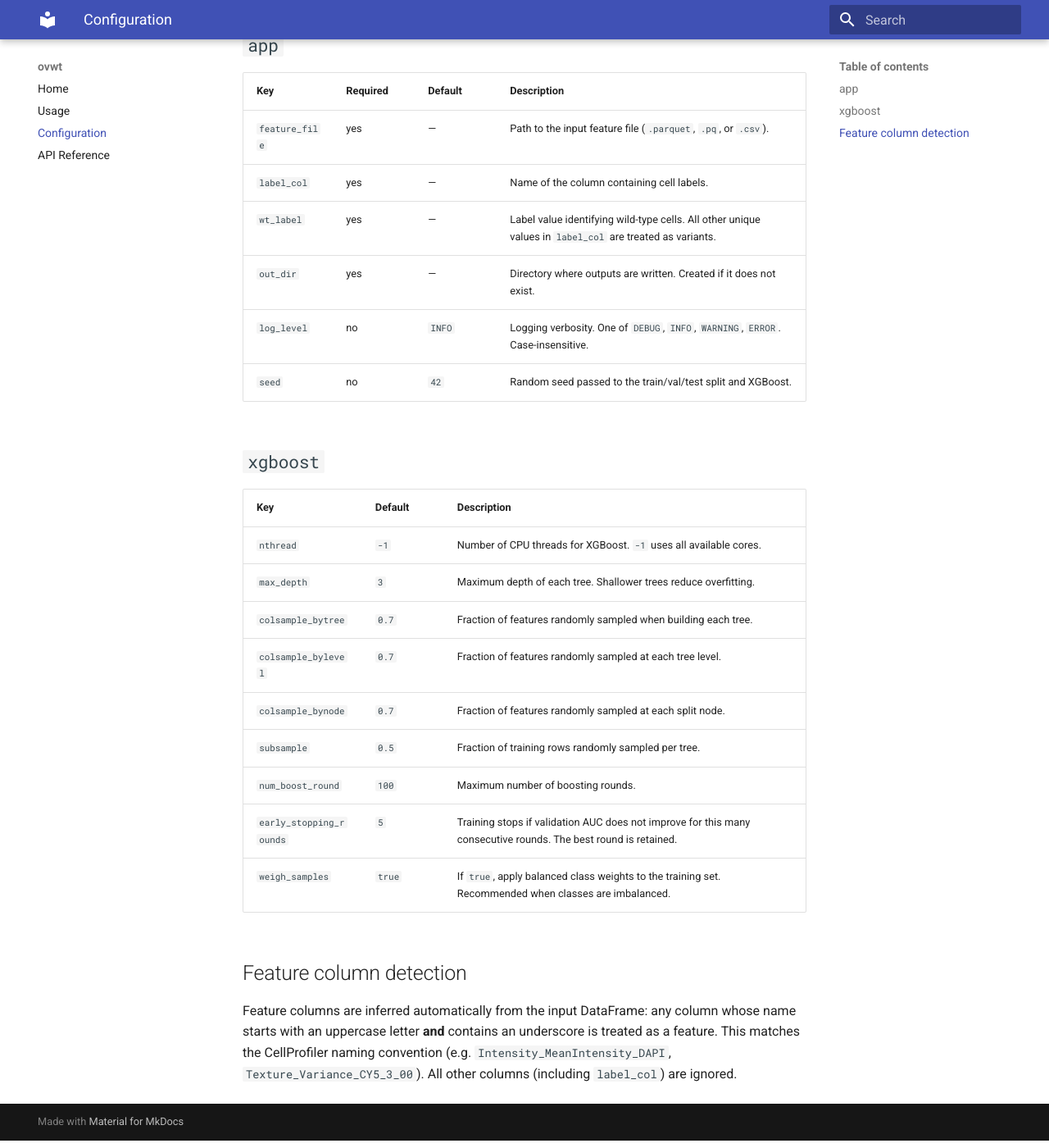
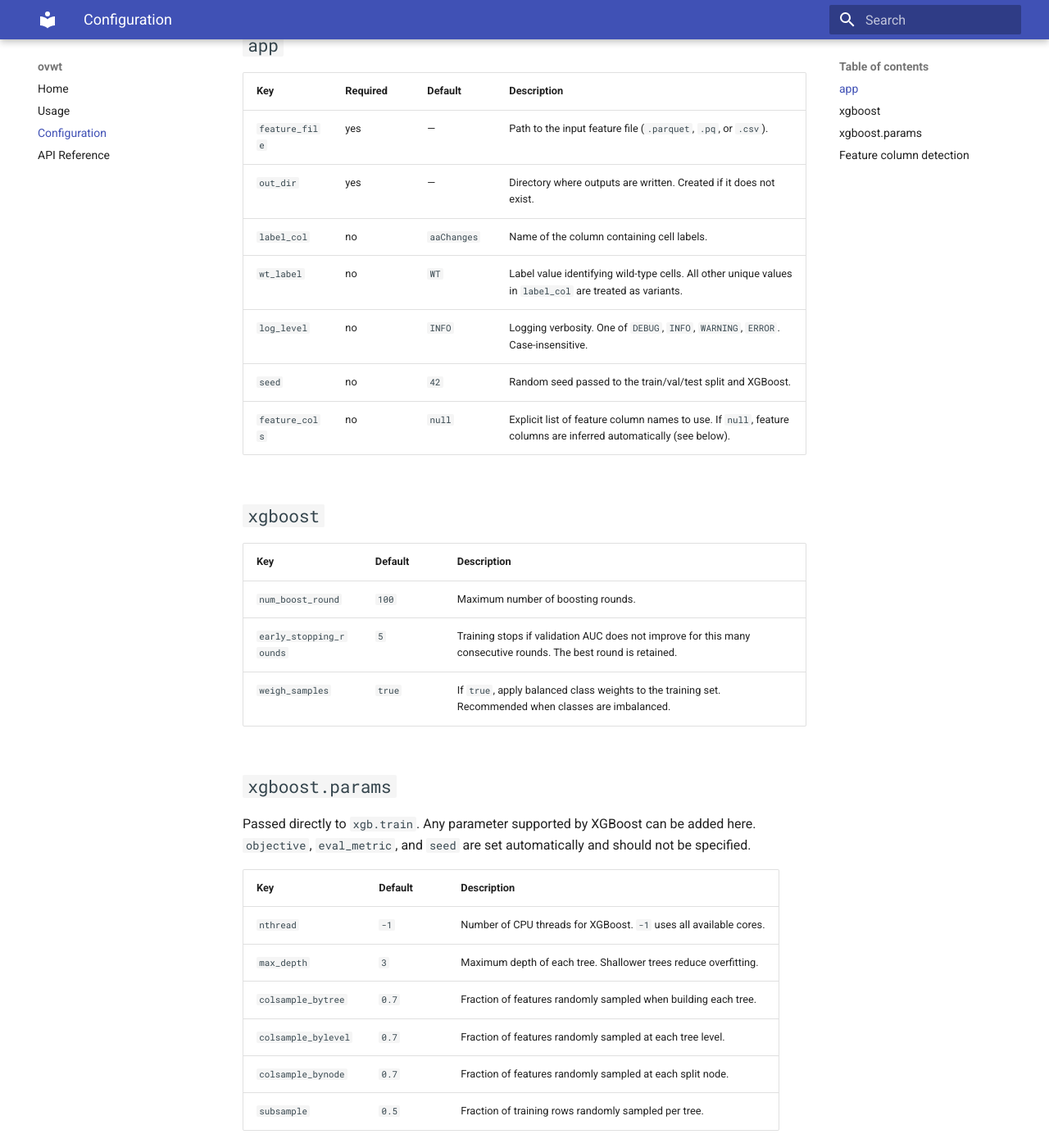
Before and after one commit to Lilferrit/ovwt, an MkDocs documentation site: the page built from docs/configuration.md, in a window 1280 px wide and 1400 px high, scrolled down 275 px. Shown: the whole window at 82% size. Built offline with MkDocs 1.6.1 and Material for MkDocs 9.7.7, drawn with Linux system fonts in a browser that asks for light colours; some of the changed text lies outside the part shown.

Commit message:
update documentation

````diff
--- a/docs/configuration.md
+++ b/docs/configuration.md
@@ -9,13 +9,24 @@ Settings can be provided via a [YAML config file](usage.md#with-a-config-file),
 | Key | Required | Default | Description |
 |-----|----------|---------|-------------|
 | `feature_file` | yes | — | Path to the input feature file (`.parquet`, `.pq`, or `.csv`). |
-| `label_col` | yes | — | Name of the column containing cell labels. |
-| `wt_label` | yes | — | Label value identifying wild-type cells. All other unique values in `label_col` are treated as variants. |
 | `out_dir` | yes | — | Directory where outputs are written. Created if it does not exist. |
+| `label_col` | no | `aaChanges` | Name of the column containing cell labels. |
+| `wt_label` | no | `WT` | Label value identifying wild-type cells. All other unique values in `label_col` are treated as variants. |
 | `log_level` | no | `INFO` | Logging verbosity. One of `DEBUG`, `INFO`, `WARNING`, `ERROR`. Case-insensitive. |
 | `seed` | no | `42` | Random seed passed to the train/val/test split and XGBoost. |
+| `feature_cols` | no | `null` | Explicit list of feature column names to use. If `null`, feature columns are inferred automatically (see below). |
 
 ## `xgboost`
+
+| Key | Default | Description |
+|-----|---------|-------------|
+| `num_boost_round` | `100` | Maximum number of boosting rounds. |
+| `early_stopping_rounds` | `5` | Training stops if validation AUC does not improve for this many consecutive rounds. The best round is retained. |
+| `weigh_samples` | `true` | If `true`, apply balanced class weights to the training set. Recommended when classes are imbalanced. |
+
+## `xgboost.params`
+
+Passed directly to `xgb.train`. Any parameter supported by XGBoost can be added here. `objective`, `eval_metric`, and `seed` are set automatically and should not be specified.
 
 | Key | Default | Description |
 |-----|---------|-------------|
@@ -25,10 +36,16 @@ Settings can be provided via a [YAML config file](usage.md#with-a-config-file),
 | `colsample_bylevel` | `0.7` | Fraction of features randomly sampled at each tree level. |
 | `colsample_bynode` | `0.7` | Fraction of features randomly sampled at each split node. |
 | `subsample` | `0.5` | Fraction of training rows randomly sampled per tree. |
-| `num_boost_round` | `100` | Maximum number of boosting rounds. |
-| `early_stopping_rounds` | `5` | Training stops if validation AUC does not improve for this many consecutive rounds. The best round is retained. |
-| `weigh_samples` | `true` | If `true`, apply balanced class weights to the training set. Recommended when classes are imbalanced. |
 
 ## Feature column detection
 
-Feature columns are inferred automatically from the input DataFrame: any column whose name starts with an uppercase letter **and** contains an underscore is treated as a feature. This matches the CellProfiler naming convention (e.g. `Intensity_MeanIntensity_DAPI`, `Texture_Variance_CY5_3_00`). All other columns (including `label_col`) are ignored.
+By default, feature columns are inferred automatically: any column whose name starts with an uppercase letter **and** contains an underscore is treated as a feature. This matches the CellProfiler naming convention (e.g. `Intensity_MeanIntensity_DAPI`, `Texture_Variance_CY5_3_00`). All other columns (including `label_col`) are ignored.
+
+To use a specific set of columns instead, set `app.feature_cols` to an explicit list:
+
+```yaml
+app:
+  feature_cols:
+    - Intensity_MeanIntensity_DAPI
+    - Texture_Variance_CY5_3_00
+```
--- a/docs/usage.md
+++ b/docs/usage.md
@@ -20,7 +20,7 @@ ovwt \
   app.label_col=aaChanges \
   app.wt_label=WT \
   app.out_dir=/path/to/output \
-  xgboost.max_depth=6 \
+  xgboost.params.max_depth=6 \
   xgboost.num_boost_round=200
 ```
 
@@ -41,15 +41,16 @@ app:
   seed: 42
 
 xgboost:
-  nthread: -1
-  max_depth: 3
-  colsample_bytree: 0.7
-  colsample_bylevel: 0.7
-  colsample_bynode: 0.7
-  subsample: 0.5
   num_boost_round: 100
   early_stopping_rounds: 5
   weigh_samples: true
+  params:
+    nthread: -1
+    max_depth: 3
+    colsample_bytree: 0.7
+    colsample_bylevel: 0.7
+    colsample_bynode: 0.7
+    subsample: 0.5
 ```
 
 Then run:
````
Also changed, not shown: README.md (+21 -12 lines), docs/api.md (+2 -0 lines).
